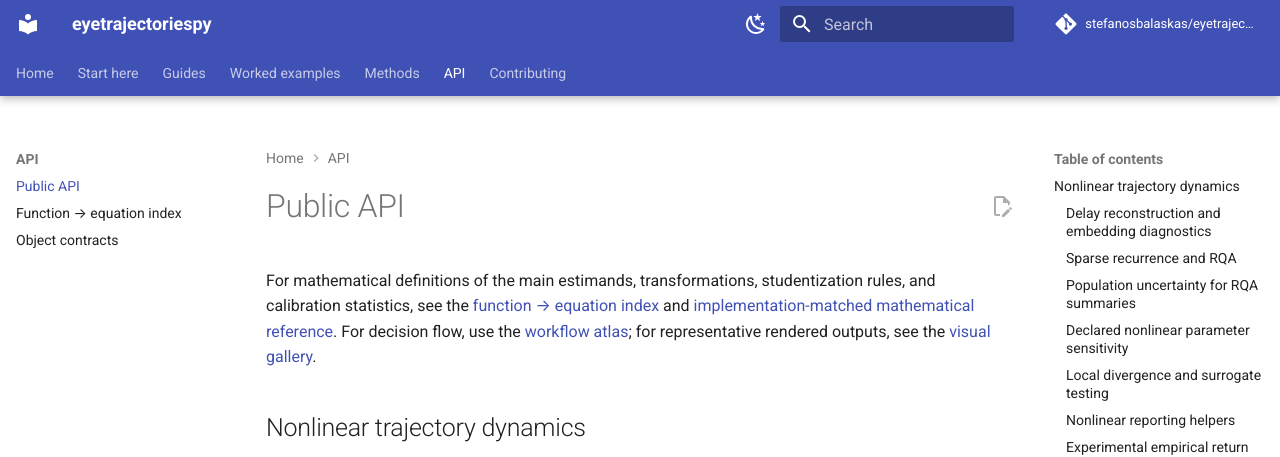
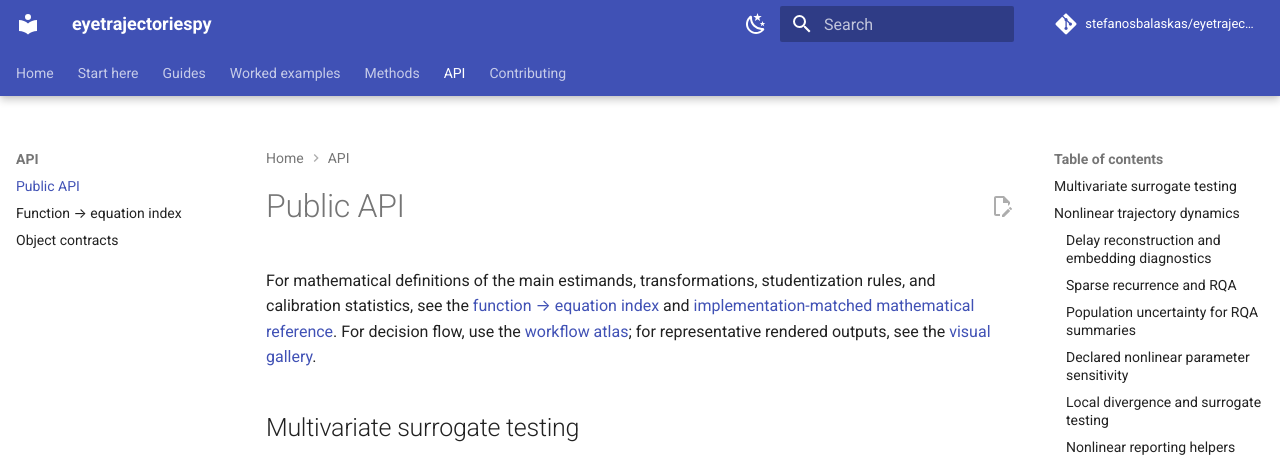
Before and after one commit to stefanosbalaskas/eyetrajectoriespy, an MkDocs documentation site: the page built from docs/reference/api.md, in a window 1280 px wide and 900 px high, cut to the strip 0-457 px from the top of the window. Built offline with MkDocs 1.6.1 and Material for MkDocs 9.7.7, drawn with Linux system fonts in a browser that asks for light colours; comment, search, counter and statistics services are not loaded; some of the changed lines change nothing that is shown.

Commit message:
Document multivariate surrogate public API

```diff
--- a/docs/reference/api.md
+++ b/docs/reference/api.md
@@ -2,6 +2,17 @@
 
 For mathematical definitions of the main estimands, transformations, studentization rules, and calibration statistics, see the [function → equation index](function-equation-index.md) and [implementation-matched mathematical reference](../methods/mathematical-reference.md). For decision flow, use the [workflow atlas](../methods/workflow-atlas.md); for representative rendered outputs, see the [visual gallery](../methods/visual-gallery.md).
 
+
+## Multivariate surrogate testing
+::: eyetrajectoriespy.MultivariateIAAFTResult
+::: eyetrajectoriespy.MultivariateSurrogateNonlinearityResult
+::: eyetrajectoriespy.generate_multivariate_iaaft_surrogates
+::: eyetrajectoriespy.multivariate_iaaft_diagnostics_frame
+::: eyetrajectoriespy.multivariate_surrogate_nonlinearity_test
+::: eyetrajectoriespy.plot_multivariate_iaaft_diagnostics
+::: eyetrajectoriespy.plot_multivariate_surrogate_nonlinearity
+::: eyetrajectoriespy.multivariate_iaaft_reporting_text
+::: eyetrajectoriespy.multivariate_surrogate_nonlinearity_reporting_text
 
 ## Nonlinear trajectory dynamics
 
```
